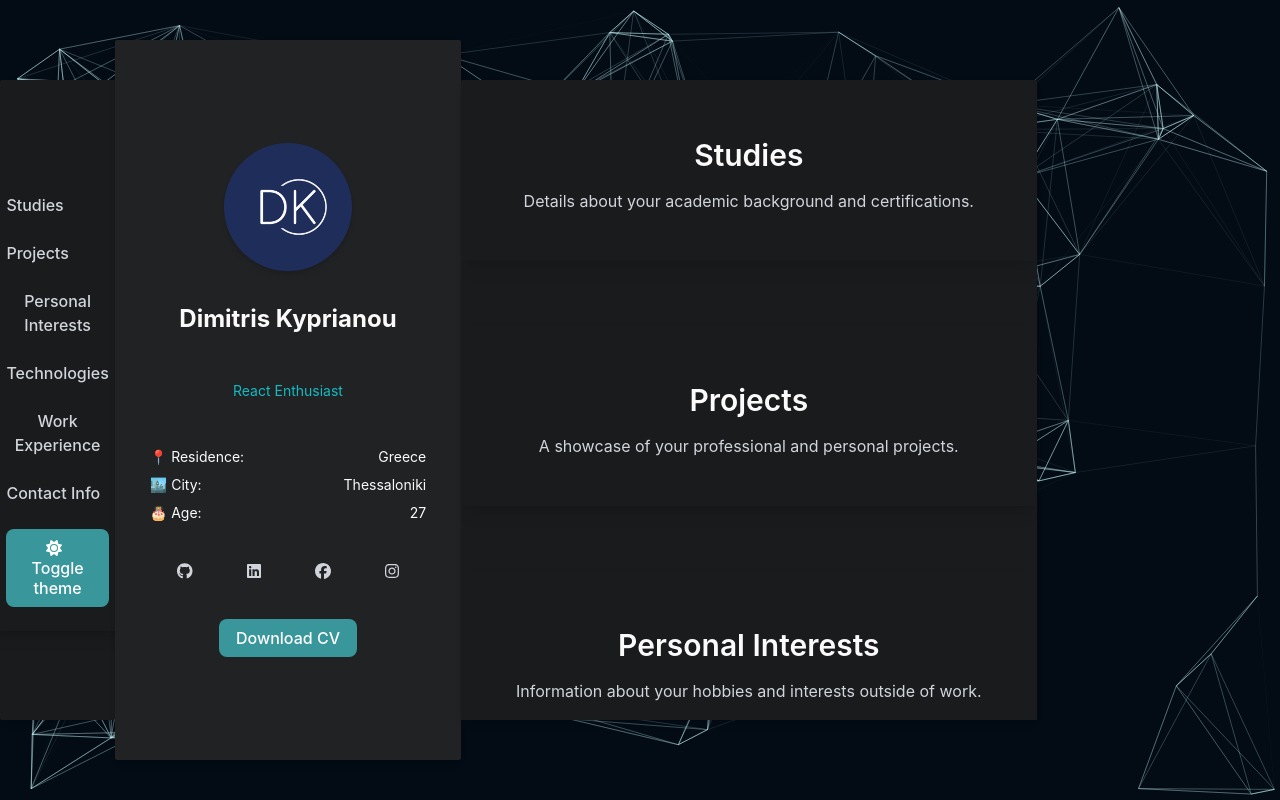
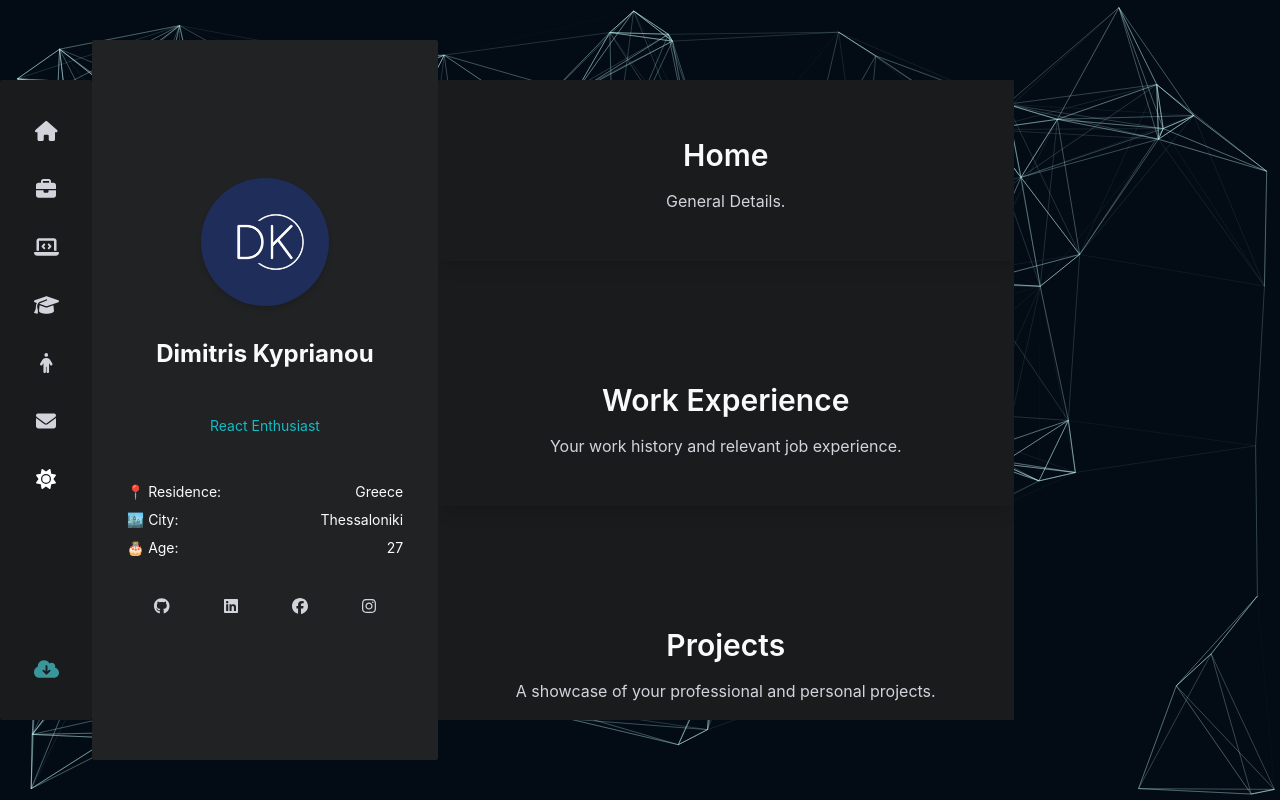
Before and after one commit to DimitrisKyp/Dashboard-Portfolio, a React (Vite) app: page / in a window 1280 px wide. Built offline with nearby package versions, Linux system fonts and the light colour scheme.

Commit message:
navigation bar styling

```diff
--- a/src/App.tsx
+++ b/src/App.tsx
@@ -11,13 +11,13 @@ export default function App() {
 
       {/* Main Content */}
       <div className="relative flex w-[90%] items-center">
-        <div className="flex h-[80vh] w-[10%] items-center justify-center rounded-sm bg-firstLayer shadow-md">
+        <div className="flex h-[80vh] w-[8%] items-center justify-center rounded-sm bg-firstLayer">
           <NavigationPanel />
         </div>
-        <div className="flex h-[90vh] w-[30%] items-center justify-center rounded-sm bg-secondLayer shadow-md">
+        <div className="flex h-[90vh] w-[30%] items-center justify-center rounded-sm bg-secondLayer">
           <ProjectionPanel />
         </div>
-        <div className="flex h-[80vh] w-[50%] items-center justify-center rounded-sm bg-firstLayer shadow-md">
+        <div className="flex h-[80vh] w-[50%] items-center justify-center rounded-sm bg-firstLayer">
           <MainPanel />
         </div>
       </div>
--- a/src/assets/styles/theme.css
+++ b/src/assets/styles/theme.css
@@ -5,23 +5,27 @@
   --bg-layer-3: rgba(42, 44, 46, 1);
   --bg-button-primary: rgba(57, 151, 156, 1);
   --bg-button-secondary: rgba(245, 166, 35, 1);
+  --bg-tooltip: rgba(57, 151, 156, 0.5);
   /* text colors */
   --text-app: rgba(250, 250, 250, 1);
   --text-primary: rgba(209, 213, 219, 1);
   --text-secondary: rgba(57, 151, 156, 1);
-  --text-hover: rgba(17, 165, 172, 0.5);
+  /* hover */
+  --hover: rgba(57, 151, 156, 1);
 }
 
 [data-theme="light"] {
   --bg-app: rgb(243, 220, 191);
-  --bg-layer-1: rgba(32, 36, 40, 1);
-  --bg-layer-2: rgba(37, 41, 46, 1);
-  --bg-layer-3: rgba(42, 46, 51, 1);
-  --bg-button-primary: rgba(17, 165, 172, 1);
+  --bg-layer-1: rgba(25, 27, 29, 1);
+  --bg-layer-2: rgba(32, 34, 36, 1);
+  --bg-layer-3: rgba(42, 44, 46, 1);
+  --bg-button-primary: rgba(57, 151, 156, 1);
   --bg-button-secondary: rgba(245, 166, 35, 1);
+  --bg-tooltip: rgba(57, 151, 156, 0.5);
   /* text colors */
   --text-app: rgba(250, 250, 250, 1);
   --text-primary: rgba(209, 213, 219, 1);
-  --text-secondary: rgba(17, 165, 172, 1);
-  --text-hover: rgba(17, 165, 172, 0.5);
+  --text-secondary: rgba(57, 151, 156, 1);
+  /* hover */
+  --hover: rgba(57, 151, 156, 1);
 }
--- a/src/components/MainPanel.tsx
+++ b/src/components/MainPanel.tsx
@@ -1,39 +1,39 @@
 export default function MainPanel() {
   return (
     <div className="h-full w-full space-y-16 overflow-y-auto">
+      {/* Home Section */}
+      <section id="homeSection" className={`rounded-sm bg-firstLayer p-8 shadow-lg`}>
+        <h2 className="mb-4 text-3xl font-semibold">Home</h2>
+        <p className="text-gray-300">General Details.</p>
+      </section>
+
+      {/* Work Experience Section */}
+      <section id="experienceSection" className={`rounded-sm bg-firstLayer p-8 shadow-lg`}>
+        <h2 className="mb-4 text-3xl font-semibold">Work Experience</h2>
+        <p className="text-gray-300">Your work history and relevant job experience.</p>
+      </section>
+
+      {/* Projects Section */}
+      <section id="projectsSection" className={`rounded-sm bg-firstLayer p-8 shadow-lg`}>
+        <h2 className="mb-4 text-3xl font-semibold">Projects</h2>
+        <p className="text-gray-300">A showcase of your professional and personal projects.</p>
+      </section>
+
       {/* Studies Section */}
-      <section id="studies" className={`rounded-sm bg-firstLayer p-8 shadow-lg`}>
+      <section id="studiesSection" className={`rounded-sm bg-firstLayer p-8 shadow-lg`}>
         <h2 className="mb-4 text-3xl font-semibold">Studies</h2>
         <p className="text-gray-300">Details about your academic background and certifications.</p>
       </section>
 
-      {/* Projects Section */}
-      <section id="projects" className={`rounded-sm bg-firstLayer p-8 shadow-lg`}>
-        <h2 className="mb-4 text-3xl font-semibold">Projects</h2>
-        <p className="text-gray-300">A showcase of your professional and personal projects.</p>
-      </section>
-
       {/* Personal Interests Section */}
-      <section id="interests" className={`rounded-sm bg-firstLayer p-8 shadow-lg`}>
+      <section id="interestsSection" className={`rounded-sm bg-firstLayer p-8 shadow-lg`}>
         <h2 className="mb-4 text-3xl font-semibold">Personal Interests</h2>
         <p className="text-gray-300">Information about your hobbies and interests outside of work.</p>
       </section>
 
-      {/* Technologies Section */}
-      <section id="technologies" className={`rounded-sm bg-firstLayer p-8 shadow-lg`}>
-        <h2 className="mb-4 text-3xl font-semibold">Technologies</h2>
-        <p className="text-gray-300">List of programming languages, frameworks, and tools you use.</p>
-      </section>
-
-      {/* Work Experience Section */}
-      <section id="experience" className={`rounded-sm bg-firstLayer p-8 shadow-lg`}>
-        <h2 className="mb-4 text-3xl font-semibold">Work Experience</h2>
-        <p className="text-gray-300">Your work history and relevant job experience.</p>
-      </section>
-
       {/* Contact Info Section */}
       <section
-        id="contact"
+        id="contactSection"
         className={`transform rounded-lg bg-firstLayer p-8 shadow-lg transition duration-300 ease-in-out hover:-translate-y-1 hover:scale-105`}
       >
         <h2 className="mb-4 text-3xl font-semibold">Contact Info</h2>
--- a/src/components/NavigationPanel.tsx
+++ b/src/components/NavigationPanel.tsx
@@ -1,42 +1,94 @@
 import { useDispatch, useSelector } from "react-redux";
+import { useState } from "react";
 import { toggleTheme } from "../store/slices/settingsSlice";
-import { faMoon, faSun } from "@fortawesome/free-solid-svg-icons";
+import {
+  faBriefcase,
+  faCloudArrowDown,
+  faEnvelope,
+  faGraduationCap,
+  faHome,
+  faLaptopCode,
+  faMoon,
+  faPerson,
+  faSun,
+} from "@fortawesome/free-solid-svg-icons";
 import { RootState } from "../store/store";
 import { FontAwesomeIcon } from "@fortawesome/react-fontawesome";
 
 export default function NavigationPanel() {
   const dispatch = useDispatch();
   const themeVar = useSelector((state: RootState) => state.settings.theme);
+  const [activeSection, setActiveSection] = useState<string>("");
+  const [hoveredButton, setHoveredButton] = useState<string | null>(null);
 
   const handleThemeToggle = () => {
     dispatch(toggleTheme());
   };
+
+  const scrollToSection = (sectionId: string) => {
+    setActiveSection(sectionId);
+    document.getElementById(sectionId)?.scrollIntoView({ behavior: "smooth" });
+  };
+
+  const navItems = [
+    { id: "homeSection", icon: faHome, label: "Home" },
+    { id: "experienceSection", icon: faBriefcase, label: "Experience" },
+    { id: "projectsSection", icon: faLaptopCode, label: "Projects" },
+    { id: "studiesSection", icon: faGraduationCap, label: "Studies" },
+    { id: "interestsSection", icon: faPerson, label: "Interests" },
+    { id: "contactSection", icon: faEnvelope, label: "Contact" },
+  ];
+
   return (
-    <div className={`flex rounded-lg bg-firstLayer p-6 shadow-lg`}>
-      <nav className="sticky top-16 flex flex-col items-start space-y-6">
-        <a href="#studies" className={``}>
-          Studies
-        </a>
-        <a href="#projects" className={``}>
-          Projects
-        </a>
-        <a href="#interests" className={``}>
-          Personal Interests
-        </a>
-        <a href="#technologies" className={``}>
-          Technologies
-        </a>
-        <a href="#experience" className={``}>
-          Work Experience
-        </a>
-        <a href="#contact" className={``}>
-          Contact Info
-        </a>
-        <button onClick={handleThemeToggle} className={`bg-button`}>
-          <FontAwesomeIcon icon={themeVar === "light" ? faMoon : faSun} className="mr-2 inline-block" />
-          Toggle theme
+    <nav className="flex h-[90%] flex-col">
+      {/* Main Nav Buttons */}
+      <div className="flex flex-col space-y-5">
+        {navItems.map(({ id, icon, label }) => (
+          <div key={id} className="relative flex items-center justify-center">
+            <button
+              onClick={() => scrollToSection(id)}
+              onMouseEnter={() => setHoveredButton(id)}
+              onMouseLeave={() => setHoveredButton(null)}
+              className={`relative bg-transparent transition-colors duration-300 ${
+                activeSection === id ? "text-textSecondary" : "text-textPrimary"
+              } hover:text-hover`}
+            >
+              <FontAwesomeIcon icon={icon} size="lg" />
+            </button>
+            {/* Tooltip */}
+            {hoveredButton === id && <span className="bg-tooltip absolute left-12 w-max rounded px-2 py-1 text-sm shadow-md">{label}</span>}
+          </div>
+        ))}
+        {/* Theme Toggle Button */}
+        <div className="relative flex items-center justify-center">
+          <button
+            onClick={handleThemeToggle}
+            onMouseEnter={() => setHoveredButton("theme")}
+            onMouseLeave={() => setHoveredButton(null)}
+            className="hover:text-hover bg-transparent transition-colors duration-300"
+          >
+            <FontAwesomeIcon icon={themeVar === "light" ? faMoon : faSun} size="lg" />
+          </button>
+          {hoveredButton === "theme" && (
+            <span className="bg-tooltip absolute left-12 w-max rounded px-2 py-1 text-sm shadow-md">Toggle theme</span>
+          )}
+        </div>
+      </div>
+
+      {/* Download CV Button */}
+      <div className="relative mt-auto flex items-center justify-center">
+        <button
+          onClick={() => alert("Downloading CV...")}
+          onMouseEnter={() => setHoveredButton("cv")}
+          onMouseLeave={() => setHoveredButton(null)}
+          className="hover:text-hover bg-transparent text-textSecondary transition-colors duration-300"
+        >
+          <FontAwesomeIcon icon={faCloudArrowDown} size="lg" />
         </button>
-      </nav>
-    </div>
+        {hoveredButton === "cv" && (
+          <span className="bg-tooltip absolute left-12 w-max rounded px-2 py-1 text-sm shadow-md">Download CV</span>
+        )}
+      </div>
+    </nav>
   );
 }
--- a/src/components/ParticlesBackground.tsx
+++ b/src/components/ParticlesBackground.tsx
@@ -48,7 +48,7 @@ export default function ParticlesBackground() {
         events: {
           onClick: {
             enable: true,
-            mode: "pause",
+            mode: "push",
           },
           onHover: {
             enable: true,
--- a/src/components/ProjectionPanel.tsx
+++ b/src/components/ProjectionPanel.tsx
@@ -43,16 +43,6 @@ export default function ProjectionPanel() {
           <FontAwesomeIcon icon={faInstagram} className={``} />
         </a>
       </div>
-
-      {/* Download Button */}
-      <button
-        className={`mt-4 bg-button`}
-        onClick={() => {
-          alert("Downloading CV...");
-        }}
-      >
-        Download CV
-      </button>
     </div>
   );
 }
--- a/tailwind.config.js
+++ b/tailwind.config.js
@@ -13,14 +13,14 @@ export default {
         secondLayer: "var(--bg-layer-2)",
         thirdLayer: "var(--bg-layer-3)",
         button: "var(--bg-button-primary)",
-        buttonHover: "var(--bg-button-hover)",
         buttonSecondary: "var(--bg-button-secondary)",
-
+        tooltip: "var(--bg-tooltip)",
         // text colors
         appText: "var(--text-app)",
         textPrimary: "var(--text-primary)",
         textSecondary: "var(--text-secondary)",
-        textHover: "var(--text-hover)",
+        // hover
+        hover: "var(--hover)",
       },
     },
     screens: {
```
